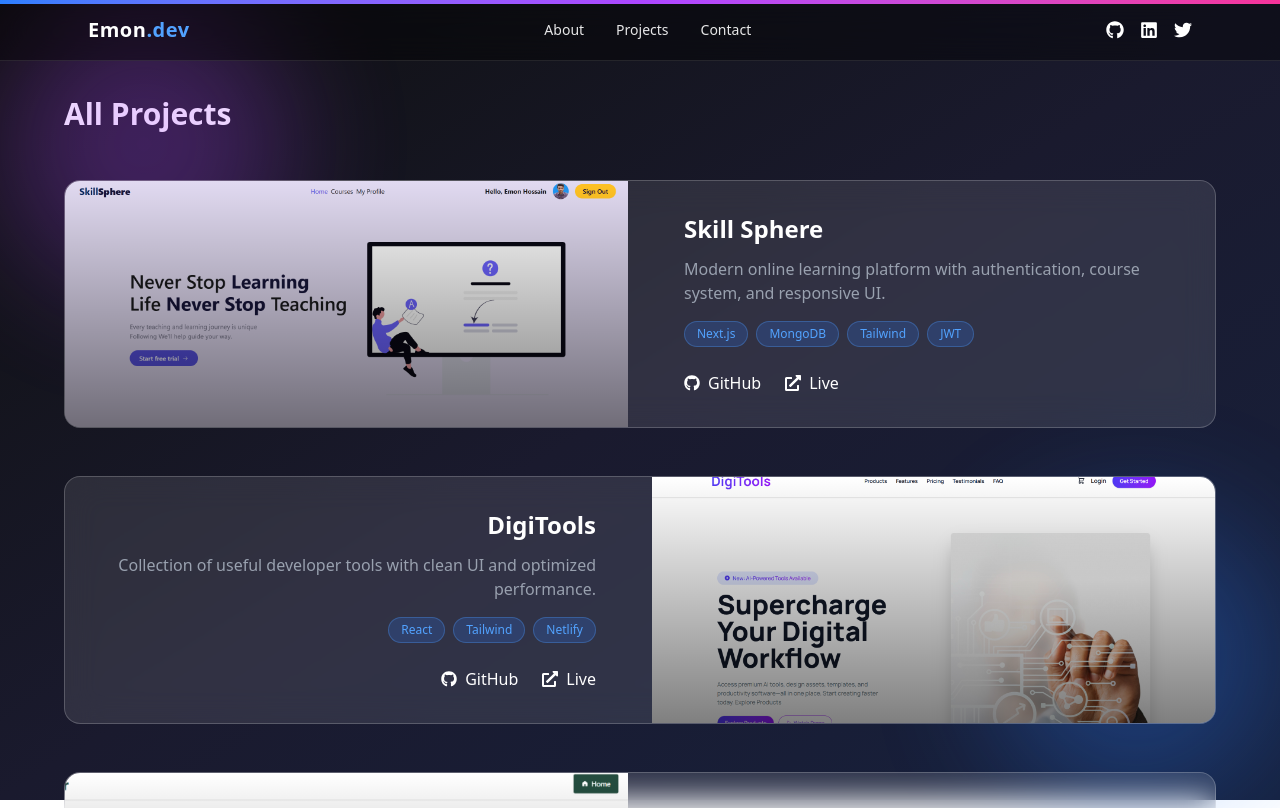
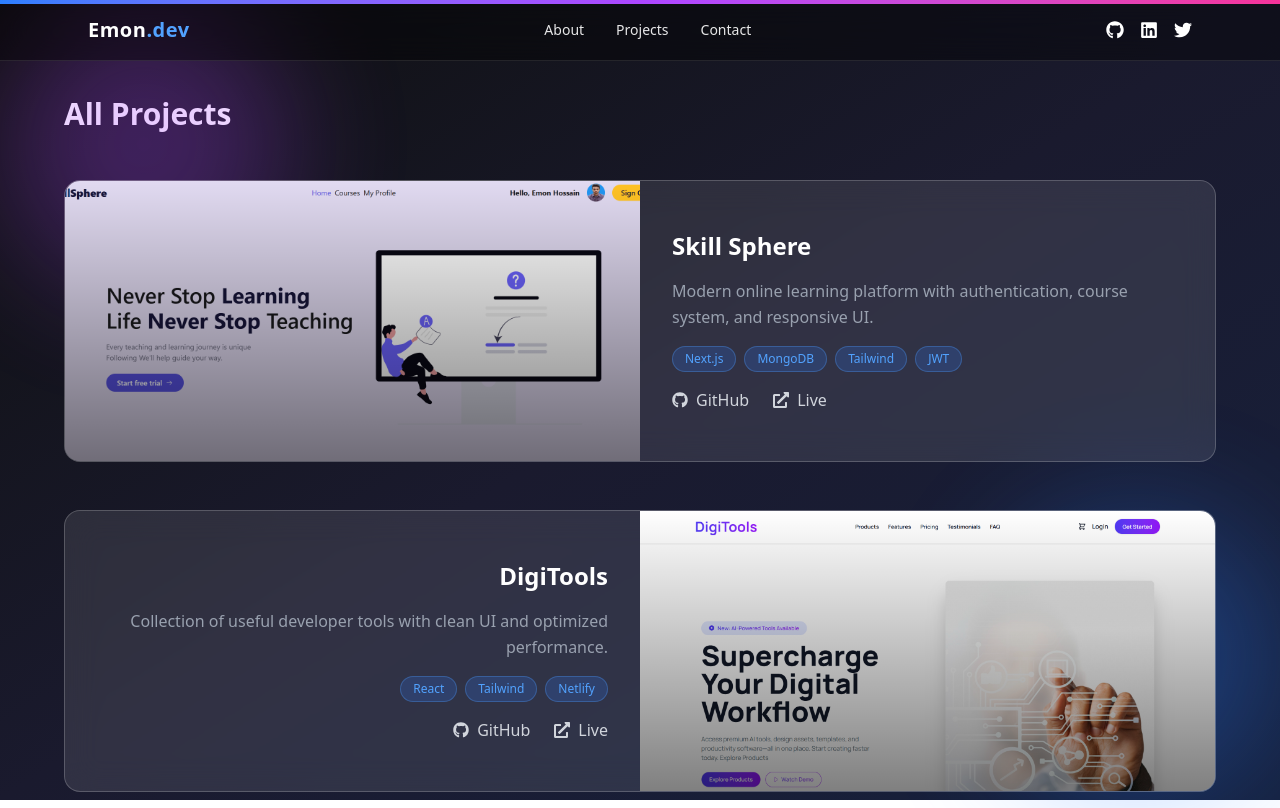
Before and after one commit to emon-101/my-portfolio, a Next.js app: page /projects in a window 1280 px wide. Shown: the top 808 px of the page. Built offline with nearby package versions, Linux system fonts and the light colour scheme.

Commit message:
fixed layout issues in Contacts and Projects sections, improved responsiveness and accessibility

```diff
--- a/src/components/main/Contacts.jsx
+++ b/src/components/main/Contacts.jsx
@@ -30,62 +30,88 @@ const Contacts = () => {
   };
 
   return (
-    <section className="py-24 px-4 sm:px-6 md:px-10 text-white relative">
+    // ✅ FIXED: Added overflow-x-hidden to prevent any animation bleed causing horizontal scroll
+    <section className="py-24 px-4 sm:px-6 md:px-10 text-white relative overflow-x-hidden">
 
-      {/* 🌌 Background */}
-      <div className="absolute inset-0 -z-10 bg-linear-to-b from-black via-[#020617] to-black" />
+      {/* 🌌 Background — ✅ FIXED: bg-linear-to-b → bg-gradient-to-b (invalid Tailwind class) */}
+      <div className="absolute inset-0 -z-10 bg-gradient-to-b from-black via-[#020617] to-black" />
 
-      <div className="max-w-6xl mx-auto grid md:grid-cols-2 gap-10 items-center">
+      {/* ✅ FIXED: Added grid-cols-1 base so columns stack on mobile, gap-6 on mobile */}
+      <div className="max-w-6xl mx-auto grid grid-cols-1 md:grid-cols-2 gap-6 md:gap-10 items-center">
 
         {/* 🔹 LEFT: Contact Info */}
+        {/* ✅ FIXED: x: -40 → y: 30 — horizontal x animation caused overflow scroll on mobile */}
         <motion.div
-          initial={{ opacity: 0, x: -40 }}
-          whileInView={{ opacity: 1, x: 0 }}
+          initial={{ opacity: 0, y: 30 }}
+          whileInView={{ opacity: 1, y: 0 }}
+          viewport={{ once: true }}
+          transition={{ duration: 0.5 }}
           className="space-y-6"
         >
           <h2 className="text-3xl sm:text-4xl font-bold">
-            Let’s <span className="text-blue-400">Connect</span>
+            Let&#39;s <span className="text-blue-400">Connect</span>
           </h2>
 
-          <p className="text-gray-400">
+          <p className="text-gray-400 text-sm sm:text-base">
             Have a project idea or want to collaborate? Feel free to send me a message.
-            I’ll get back to you as soon as possible.
+            I&#39;ll get back to you as soon as possible.
           </p>
 
           {/* Email */}
           <div className="flex items-center gap-4">
-            <FaEnvelope className="text-blue-400" />
-            <span className="text-gray-300">emon26.ugv@gmail.com</span>
+            <FaEnvelope className="text-blue-400 shrink-0" />
+            <span className="text-gray-300 text-sm sm:text-base break-all">
+              emon26.ugv@gmail.com
+            </span>
           </div>
 
           {/* Socials */}
-          <div className="flex gap-6 text-2xl mt-4">
-            <a href="https://github.com/emon-101" target="_blank">
-              <FaGithub className="hover:scale-110 hover:text-blue-400 transition" />
+          <div className="flex gap-6 text-2xl">
+            <a
+              href="https://github.com/emon-101"
+              target="_blank"
+              rel="noopener noreferrer"
+              aria-label="GitHub"
+            >
+              <FaGithub className="hover:scale-110 hover:text-blue-400 transition-all" />
             </a>
-            <a href="https://www.linkedin.com/in/emon101/" target="_blank">
-              <FaLinkedin className="hover:scale-110 hover:text-blue-400 transition" />
+            <a
+              href="https://www.linkedin.com/in/emon101/"
+              target="_blank"
+              rel="noopener noreferrer"
+              aria-label="LinkedIn"
+            >
+              <FaLinkedin className="hover:scale-110 hover:text-blue-400 transition-all" />
             </a>
-            <a href="https://x.com/EmonHossain26" target="_blank">
-              <FaTwitter className="hover:scale-110 hover:text-blue-400 transition" />
+            <a
+              href="https://x.com/EmonHossain26"
+              target="_blank"
+              rel="noopener noreferrer"
+              aria-label="Twitter / X"
+            >
+              <FaTwitter className="hover:scale-110 hover:text-blue-400 transition-all" />
             </a>
           </div>
         </motion.div>
 
         {/* 🔹 RIGHT: Form */}
+        {/* ✅ FIXED: x: 40 → y: 30 — same horizontal overflow issue */}
         <motion.div
-          initial={{ opacity: 0, x: 40 }}
-          whileInView={{ opacity: 1, x: 0 }}
+          initial={{ opacity: 0, y: 30 }}
+          whileInView={{ opacity: 1, y: 0 }}
+          viewport={{ once: true }}
+          transition={{ duration: 0.5, delay: 0.1 }}
           className="bg-white/10 backdrop-blur-xl border border-white/20 rounded-2xl p-6 md:p-8 shadow-[0_0_30px_rgba(59,130,246,0.2)]"
         >
-          <form ref={form} onSubmit={sendEmail} className="space-y-6">
+          <form ref={form} onSubmit={sendEmail} className="space-y-4 sm:space-y-6">
 
             <input
               type="text"
               name="user_name"
               placeholder="Your Name"
               required
-              className="w-full px-4 py-3 rounded-lg bg-white/10 border border-white/20 focus:border-blue-400 outline-none"
+              className="w-full px-4 py-3 rounded-lg bg-white/10 border border-white/20
+                focus:border-blue-400 outline-none text-sm sm:text-base placeholder-gray-500"
             />
 
             <input
@@ -93,7 +119,8 @@ const Contacts = () => {
               name="user_email"
               placeholder="Your Email"
               required
-              className="w-full px-4 py-3 rounded-lg bg-white/10 border border-white/20 focus:border-blue-400 outline-none"
+              className="w-full px-4 py-3 rounded-lg bg-white/10 border border-white/20
+                focus:border-blue-400 outline-none text-sm sm:text-base placeholder-gray-500"
             />
 
             <textarea
@@ -101,14 +128,17 @@ const Contacts = () => {
               rows="5"
               placeholder="Your Message"
               required
-              className="w-full px-4 py-3 rounded-lg bg-white/10 border border-white/20 focus:border-blue-400 outline-none"
+              className="w-full px-4 py-3 rounded-lg bg-white/10 border border-white/20
+                focus:border-blue-400 outline-none resize-none text-sm sm:text-base placeholder-gray-500"
             />
 
+            {/* ✅ FIXED: bg-linear-to-r → bg-gradient-to-r (invalid Tailwind class) */}
             <motion.button
-              whileHover={{ scale: 1.05 }}
-              whileTap={{ scale: 0.95 }}
+              whileHover={{ scale: 1.03 }}
+              whileTap={{ scale: 0.97 }}
               type="submit"
-              className="w-full py-3 rounded-lg bg-linear-to-r from-blue-500 to-purple-500 font-semibold"
+              className="w-full py-3 rounded-lg bg-gradient-to-r from-blue-500 to-purple-500
+                font-semibold text-sm sm:text-base hover:opacity-90 transition-opacity"
             >
               Send Message
             </motion.button>
@@ -121,7 +151,7 @@ const Contacts = () => {
       <AnimatePresence>
         {success && (
           <motion.div
-            className="fixed inset-0 flex items-center justify-center bg-black/60 backdrop-blur-md z-50"
+            className="fixed inset-0 flex items-center justify-center bg-black/60 backdrop-blur-md z-50 px-4"
             initial={{ opacity: 0 }}
             animate={{ opacity: 1 }}
             exit={{ opacity: 0 }}
@@ -131,7 +161,8 @@ const Contacts = () => {
               animate={{ scale: 1, opacity: 1 }}
               exit={{ scale: 0.7, opacity: 0 }}
               transition={{ type: "spring", stiffness: 120 }}
-              className="bg-white/10 backdrop-blur-xl border border-white/20 rounded-2xl p-10 text-center shadow-[0_0_40px_rgba(59,130,246,0.3)]"
+              className="w-full max-w-sm bg-white/10 backdrop-blur-xl border border-white/20
+                rounded-2xl p-8 sm:p-10 text-center shadow-[0_0_40px_rgba(59,130,246,0.3)]"
             >
               {/* ✔ Checkmark */}
               <motion.svg
@@ -152,12 +183,10 @@ const Contacts = () => {
                 />
               </motion.svg>
 
-              <h3 className="text-xl font-semibold mt-4">
-                Message Sent!
-              </h3>
+              <h3 className="text-xl font-semibold mt-4">Message Sent!</h3>
 
               <p className="text-gray-400 mt-2 text-sm">
-                Thanks for reaching out. I’ll reply soon
+                Thanks for reaching out. I&39;ll reply soon.
               </p>
             </motion.div>
           </motion.div>
--- a/src/components/main/Projects.jsx
+++ b/src/components/main/Projects.jsx
@@ -2,7 +2,6 @@
 
 import Link from "next/link";
 import ProjectCard from "./ProjectsCard";
-
 
 const projects = [
   {
@@ -36,8 +35,8 @@ const projects = [
 
 const Projects = () => {
   return (
-     <section className="py-24 px-4 sm:px-6 md:px-10 text-white">
-
+    // ✅ ADDED: overflow-x-hidden on section to guard against any animation bleed
+    <section className="py-24 px-4 sm:px-6 md:px-10 text-white overflow-x-hidden">
       <div className="max-w-6xl mx-auto">
 
         {/* 🎯 Title */}
@@ -46,7 +45,7 @@ const Projects = () => {
         </h2>
 
         {/* 📦 Cards */}
-        <div className="space-y-12">
+        <div className="space-y-10 sm:space-y-12">
           {projects.map((project, i) => (
             <ProjectCard key={i} project={project} index={i} />
           ))}
--- a/src/components/main/ProjectsCard.jsx
+++ b/src/components/main/ProjectsCard.jsx
@@ -9,46 +9,56 @@ const ProjectCard = ({ project, index }) => {
 
   return (
     <motion.div
-      initial={{ opacity: 0, x: isReverse ? 80 : -80 }}
-      whileInView={{ opacity: 1, x: 0 }}
+      initial={{ opacity: 0, y: 40 }}         // ✅ FIXED: was x: ±80 — caused horizontal scroll on mobile
+      whileInView={{ opacity: 1, y: 0 }}
+      viewport={{ once: true }}
       transition={{ duration: 0.6 }}
-      className="grid md:grid-cols-2 gap-6 items-center bg-white/10 backdrop-blur-lg border border-white/20 rounded-2xl overflow-hidden hover:shadow-[0_0_30px_rgba(59,130,246,0.25)] transition"
+      className="grid grid-cols-1 md:grid-cols-2 items-stretch
+        bg-white/10 backdrop-blur-lg border border-white/20 rounded-2xl overflow-hidden
+        hover:shadow-[0_0_30px_rgba(59,130,246,0.25)] transition-shadow"
     >
       {/* 🖼 Image */}
       <div
-        className={`relative w-full h-[220px] sm:h-[260px] md:h-full overflow-hidden
-        ${isReverse ? "md:order-2" : ""}`}
+        className={`relative w-full h-56 sm:h-64 md:h-full min-h-[280px]
+          ${isReverse ? "md:order-2" : "md:order-1"}`}
+          // ✅ FIXED: h-55/h-65 are invalid Tailwind classes → use h-56, h-64
+          // ✅ FIXED: min-h-[280px] ensures image has height on md when in grid
       >
-        <motion.div whileHover={{ scale: 1.08 }} className="w-full h-full">
+        <motion.div
+          whileHover={{ scale: 1.06 }}
+          transition={{ duration: 0.4 }}
+          className="w-full h-full"
+        >
           <Image
             src={project.image}
             alt={project.title}
             fill
+            sizes="(max-width: 768px) 100vw, 50vw"
             className="object-cover"
+            priority={index === 0}
           />
         </motion.div>
 
-        <div className="absolute inset-0 bg-gradient-to-t from-black/50 to-transparent" />
+        {/* ✅ FIXED: was bg-linear-to-t — invalid, correct is bg-gradient-to-t */}
+        <div className="absolute inset-0 bg-gradient-to-t from-black/50 to-transparent pointer-events-none" />
       </div>
 
       {/* 📄 Content */}
       <div
-        className={`p-5 md:p-8 flex flex-col justify-center
-        ${isReverse ? "md:order-1 md:text-right" : ""}`}
+        className={`p-6 sm:p-8 flex flex-col justify-center gap-4 items-start text-left
+          ${isReverse ? "md:order-1 md:text-right md:items-end" : "md:order-2"}`}
+          // ✅ FIXED: base is always left/start (mobile), md: applies reverse alignment only on desktop
       >
         <h3 className="text-xl md:text-2xl font-bold text-white">
           {project.title}
         </h3>
 
-        <p className="text-gray-400 mt-3 text-sm md:text-base line-clamp-3">
+        <p className="text-gray-400 text-sm md:text-base leading-relaxed line-clamp-3">
           {project.description}
         </p>
 
         {/* 🏷 Tech */}
-        <div
-          className={`flex flex-wrap gap-2 mt-4
-          ${isReverse ? "md:justify-end" : ""}`}
-        >
+        <div className={`flex flex-wrap gap-2 ${isReverse ? "md:justify-end" : ""}`}>
           {project.tech.map((item, i) => (
             <span
               key={i}
@@ -60,22 +70,20 @@ const ProjectCard = ({ project, index }) => {
         </div>
 
         {/* 🔗 Links */}
-        <div
-          className={`flex gap-6 mt-6 text-sm md:text-base
-          ${isReverse ? "md:justify-end" : ""}`}
-        >
+        <div className={`flex gap-6 text-sm md:text-base ${isReverse ? "md:justify-end" : ""}`}>
           <a
             href={project.github}
             target="_blank"
-            className="flex items-center gap-2 hover:text-blue-400 transition"
+            rel="noopener noreferrer"
+            className="flex items-center gap-2 text-gray-300 hover:text-blue-400 transition-colors"
           >
             <FaGithub /> GitHub
           </a>
-
           <a
             href={project.live}
             target="_blank"
-            className="flex items-center gap-2 hover:text-blue-400 transition"
+            rel="noopener noreferrer"
+            className="flex items-center gap-2 text-gray-300 hover:text-blue-400 transition-colors"
           >
             <FaExternalLinkAlt /> Live
           </a>
```
